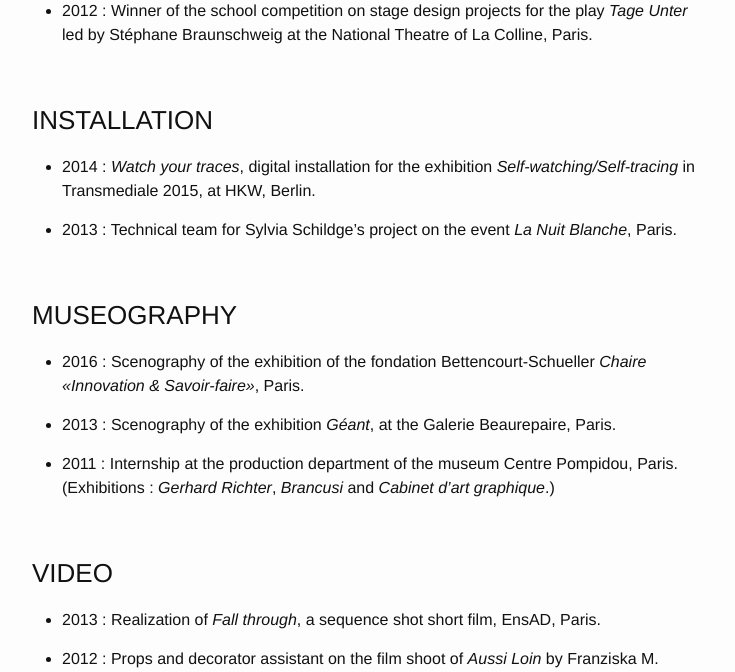
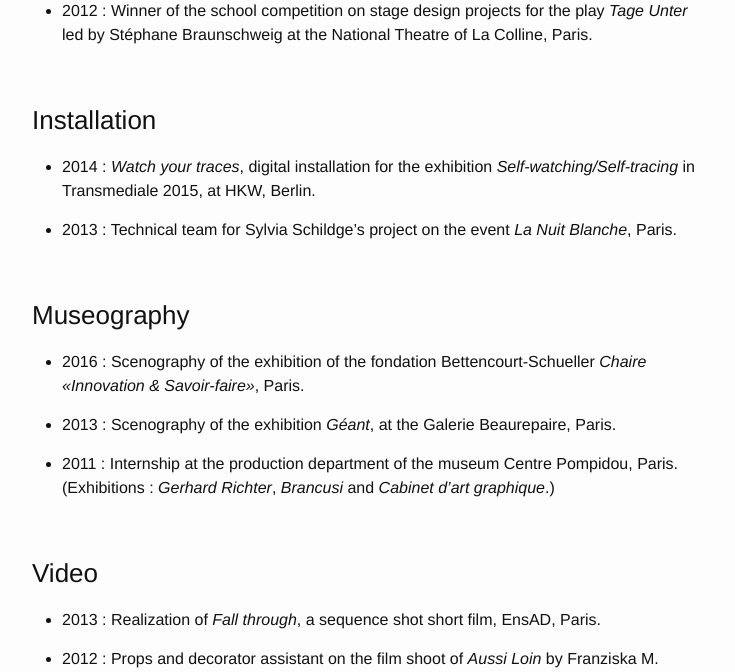
Before and after one commit to louiseds/louiseds.github.io, a Jekyll site: the page built from about.md, in a window 1280 px wide. Shown: the part 1373-2045 px from the top of the page, without its empty margins (268-1003 px from the left). Built offline with Jekyll 4.4.1, drawn with Linux system fonts in a browser that asks for light colours.

```diff
--- a/about.md
+++ b/about.md
@@ -43,7 +43,7 @@ Erasmus semesters in 2014-2015 at the _Weißensee Kunsthochschule_ (Berlin), dep
 
 <br>
 
-### INSTALLATION
+### Installation
 
 * 2014 : _Watch your traces_, digital installation for the exhibition _Self-watching/Self-tracing_ in Transmediale 2015, at HKW, Berlin.
 
@@ -52,7 +52,7 @@ Erasmus semesters in 2014-2015 at the _Weißensee Kunsthochschule_ (Berlin), dep
 
 <br>
 
-### MUSEOGRAPHY
+### Museography
 
 * 2016 : Scenography of the exhibition of the fondation Bettencourt-Schueller _Chaire «Innovation & Savoir-faire»_, Paris.
 
@@ -63,7 +63,7 @@ Erasmus semesters in 2014-2015 at the _Weißensee Kunsthochschule_ (Berlin), dep
 
 <br>
 
-### VIDEO
+### Video
 
 * 2013 : Realization of _Fall through_, a sequence shot short film, EnsAD, Paris.
 
```
